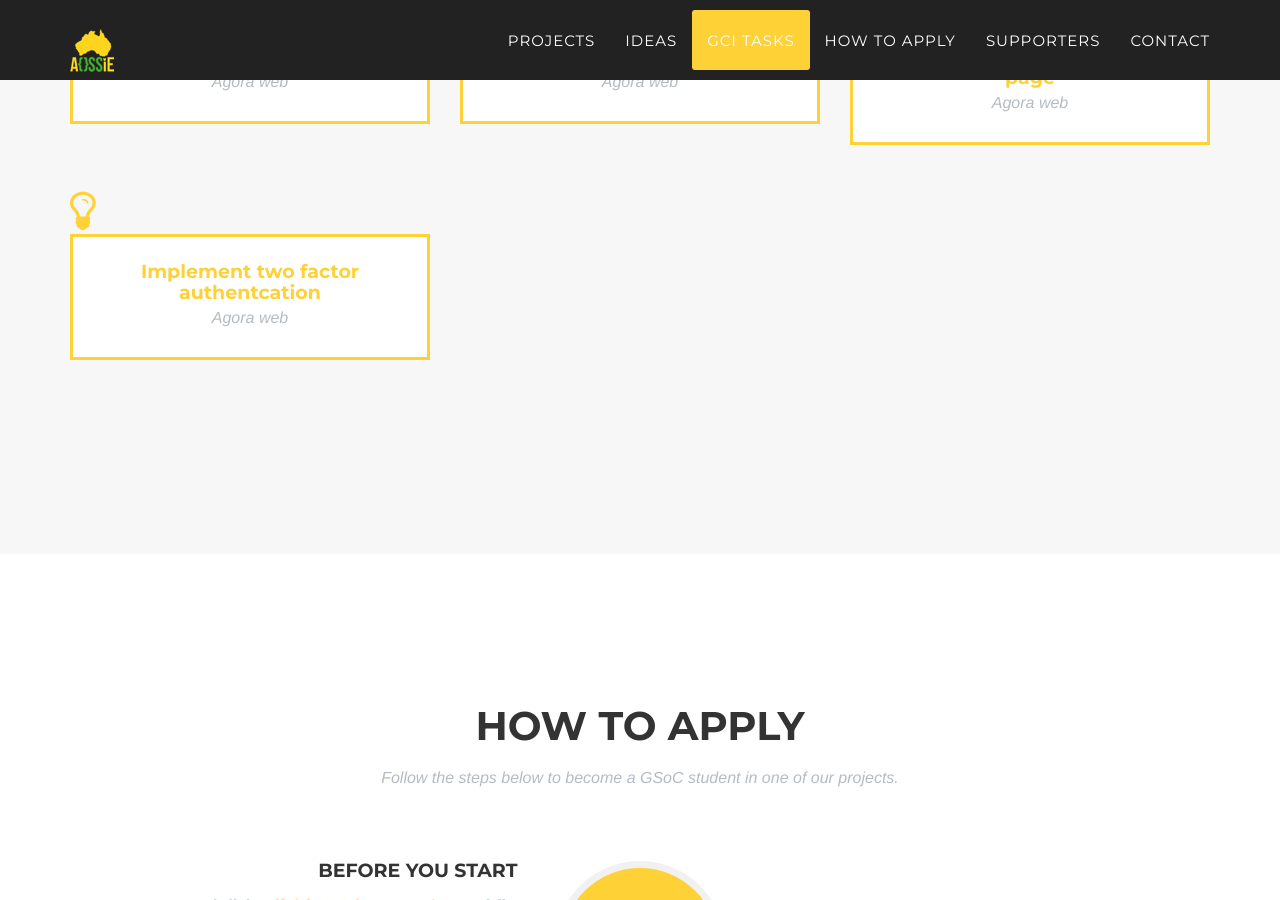
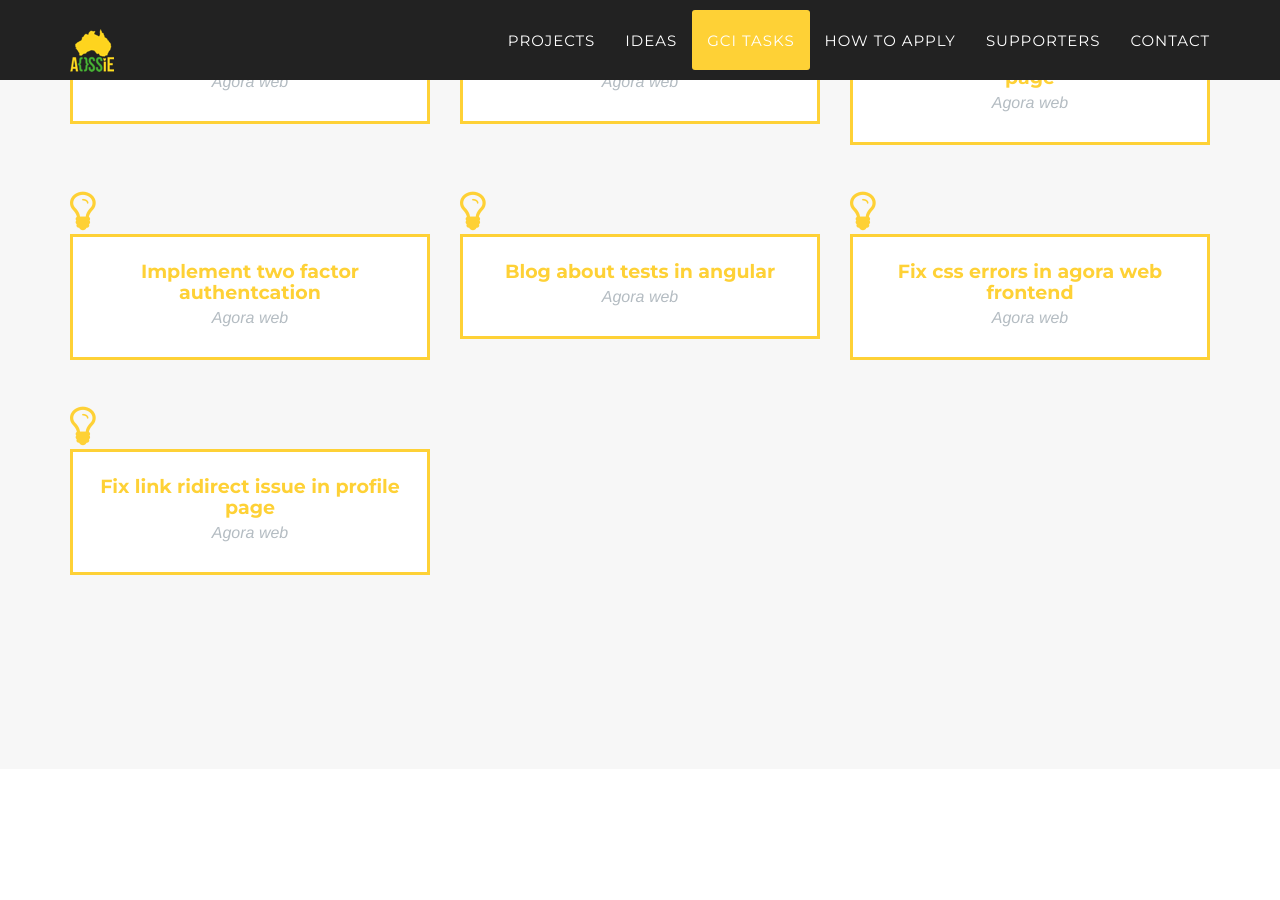
Before and after one commit to DimuthuKasunWP/aossie.gitlab.io, a Jekyll site: the page built from index.html, in a window 1280 px wide and 900 px high, scrolled down 4773 px. Built offline with Jekyll 4.4.1, drawn with Linux system fonts in a browser that asks for light colours; some web fonts are replaced.

Commit message:
Fixed categories and added more tasks

```diff
--- a/_config.yml
+++ b/_config.yml
@@ -209,3 +209,15 @@ tasks:
   title: Implement two factor authentcation
   id: 19
   description: twoFactorAuth.md
+- project: Agora web
+  title: Blog about tests in angular
+  id: 20
+  description: agoraWebTest.md
+- project: Agora web
+  title: Fix css errors in agora web frontend
+  id: 21
+  description: cssErrors.md
+- project: Agora web
+  title: Fix link ridirect issue in profile page
+  id: 22
+  description: redirectError.md
--- /dev/null
+++ b/_includes/tasks/agoraWebTest.md
@@ -0,0 +1,11 @@
+#### Blog about tests in Angular
+
+
+- **Description:**
+
+Research about the unit testing methodologies in Angular.
+Write a small blog of around 700 words in English about your findings
+
+- **Tags:** Angular, Testing, Blogging
+
+- **Categories:** Outreach/Research, Quality Assurance
--- /dev/null
+++ b/_includes/tasks/cssErrors.md
@@ -0,0 +1,12 @@
+#### Fix css error in Agora-web front end
+
+
+- **Description:**
+
+Go through these Issues and fix one of the issues.
+1. https://gitlab.com/aossie/Agora-web-frontend/issues/13
+2. https://gitlab.com/aossie/Agora-web-frontend/issues/14
+
+- **Tags:** css, front-end
+
+- **Categories:** Coding, Design
--- /dev/null
+++ b/_includes/tasks/redirectError.md
@@ -0,0 +1,10 @@
+#### Fix the link redirect issue in profile page
+
+
+- **Description:**
+
+Application is redirected to home page when we click the user profile picture. Fix this
+
+- **Tags:** front-end, html, Angular
+
+- **Categories:** Coding
--- a/_includes/tasks/twoFactorAuth.md
+++ b/_includes/tasks/twoFactorAuth.md
@@ -1,4 +1,4 @@
-#### Add content to the help page
+#### Implement two factor authentication for agora web
 
 
 - **Description:**
```
Also changed, not shown: _includes/tasks/aboutPage.md (+1 -1 lines), _includes/tasks/approvalBallot.md (+1 -1 lines), _includes/tasks/helpPage.md (+1 -1 lines).
